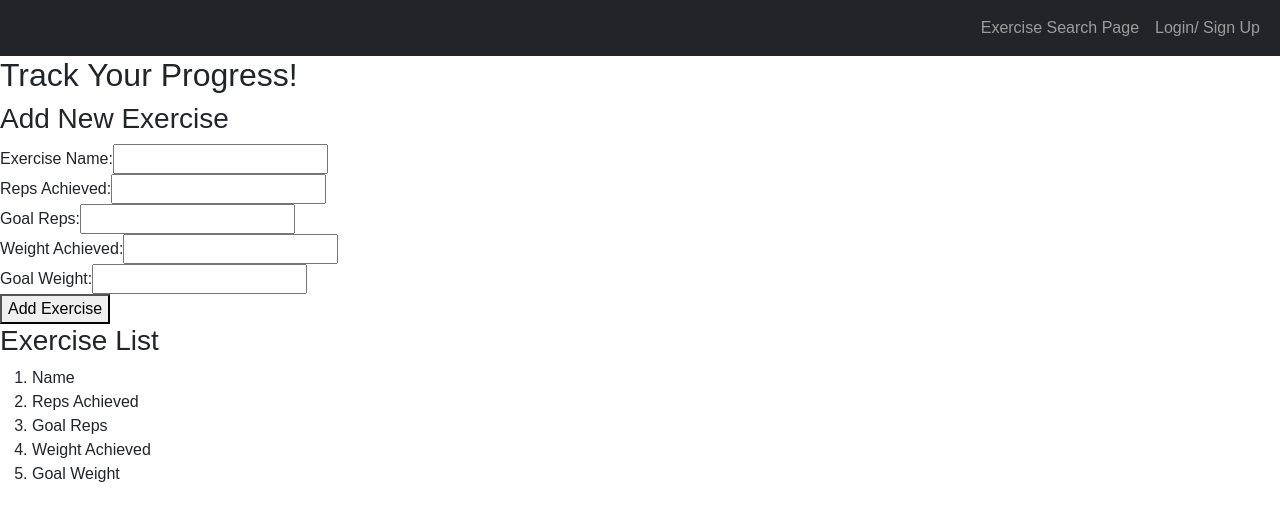
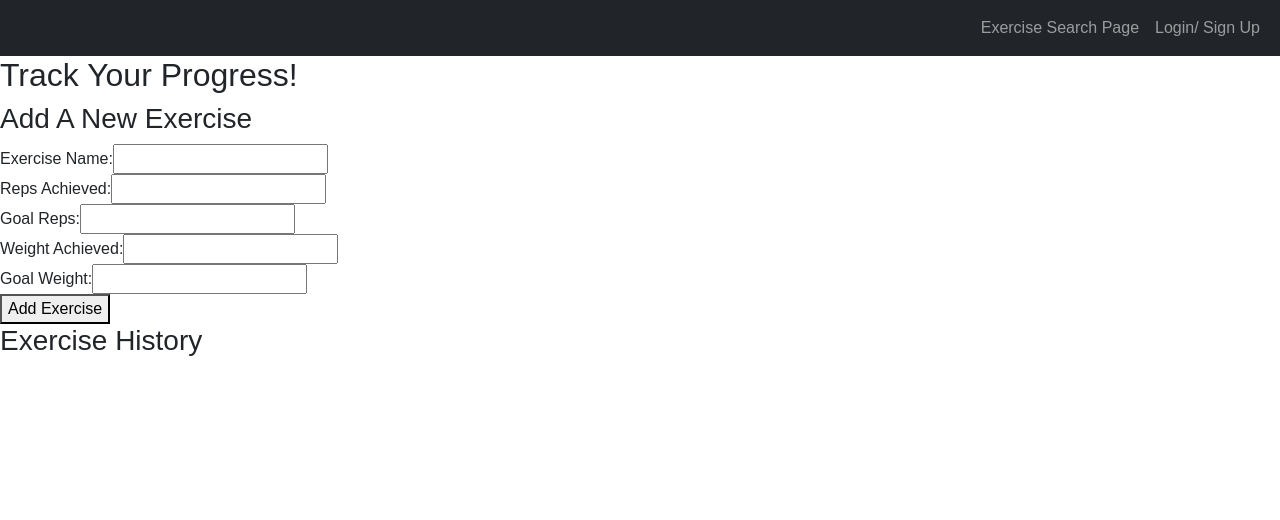
Before and after one commit to Diamante710/WorkoutTracker, a React (Create React App) app in the folder client/: page /history in a window 1280 px wide. Shown: the top 520 px of the page. Built offline with nearby package versions, Linux system fonts and the light colour scheme.

Commit message:
deployment

```diff
--- a/client/src/pages/ExerciseHistory.js
+++ b/client/src/pages/ExerciseHistory.js
@@ -35,7 +35,7 @@ const ExerciseHistory = () => {
     <div>
       <h2>Track Your Progress!</h2>
       <div>
-        <h3>Add New Exercise</h3>
+        <h3>Add A New Exercise</h3>
         <form onSubmit={handleAddExercise}>
           <div>
             <label>Exercise Name:</label>
@@ -88,17 +88,8 @@ const ExerciseHistory = () => {
         </form>
       </div>
       <div>
-        <h3>Exercise List</h3>
+        <h3>Exercise History</h3>
         <table>
-          <thead>
-            <ol>
-              <li>Name</li>
-              <li>Reps Achieved</li>
-              <li>Goal Reps</li>
-              <li>Weight Achieved</li>
-              <li>Goal Weight</li>
-            </ol>
-          </thead>
           <tbody>
             {exercises.map((exercise, index) => (
               <tr key={index}>
```
